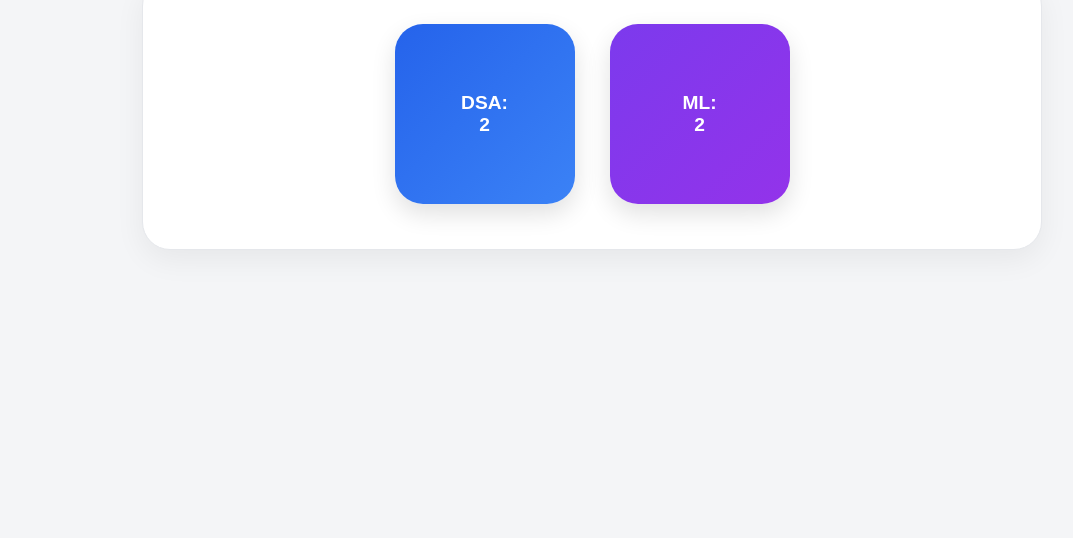
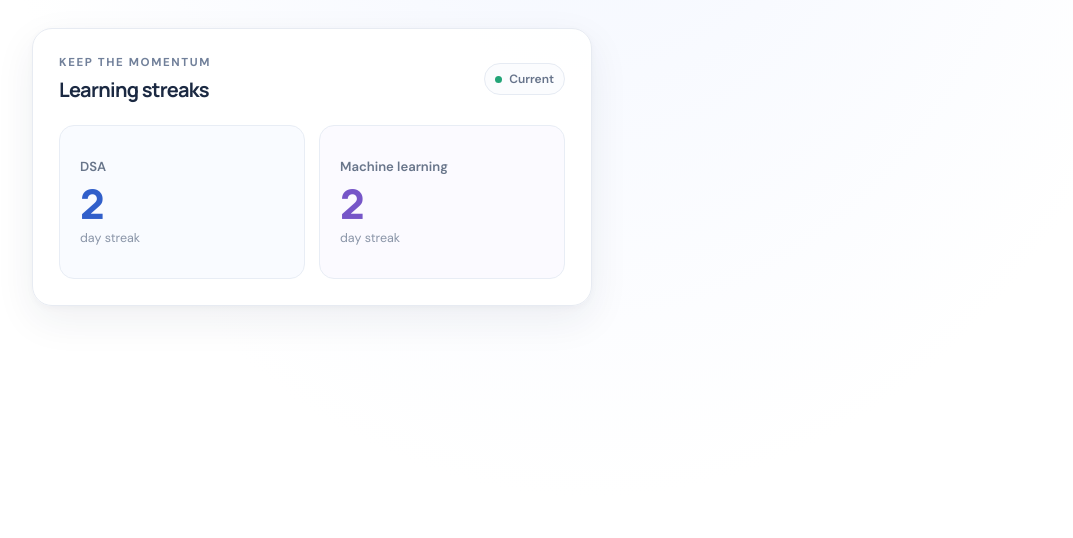
Before and after one commit to SatyamInnovates/Drona, a plain HTML site: page Frontend/index.html in a window 1280 px wide. Shown: the part 262-800 px from the top of the page, without its empty margins (48-1121 px from the left). Drawn offline with Linux system fonts and the light colour scheme.

Commit message:
added better css

```diff
--- a/Frontend/index.html
+++ b/Frontend/index.html
@@ -3,28 +3,44 @@
 <head>
     <meta charset="UTF-8">
     <meta name="viewport" content="width=device-width, initial-scale=1.0">
+    <meta name="theme-color" content="#ffffff">
     <link rel="stylesheet" href="style.css">
-    <title>Document</title>
+    <title>Drona | Learning dashboard</title>
 </head>
 <body>
-    <h1 id="heading">Drona</h1>
-    <p id="sub-heading">Your Planner and auto agent</p>
+    <main class="page-shell">
+        <header class="page-header">
+            <p class="eyebrow">YOUR LEARNING WORKSPACE</p>
+            <h1 id="heading">Drona</h1>
+            <p id="sub-heading">Your planner and auto agent</p>
+        </header>
 
-    <div class="streaks">
-    <div class="dsa-streak">
-        <span>DSA:</span>
-        <span id="dsa-streak"></span>
-    </div>
-    <div class="ml-streak">
-        <span>ML:</span>
-        <span id="ml-streak"></span>
-    </div>
-    </div>
+        <section class="dashboard-content" aria-labelledby="streak-heading">
+            <div class="streak-panel">
+                <div class="section-heading">
+                    <div>
+                        <p class="eyebrow">KEEP THE MOMENTUM</p>
+                        <h2 id="streak-heading">Learning streaks</h2>
+                    </div>
+                    <span class="live-indicator" aria-label="Current streaks">Current</span>
+                </div>
 
-
-
+                <div class="streaks">
+                    <article class="streak-card dsa-streak">
+                        <span class="streak-label">DSA</span>
+                        <span class="streak-value" id="dsa-streak" aria-live="polite">—</span>
+                        <span class="streak-caption">day streak</span>
+                    </article>
+                    <article class="streak-card ml-streak">
+                        <span class="streak-label">Machine learning</span>
+                        <span class="streak-value" id="ml-streak" aria-live="polite">—</span>
+                        <span class="streak-caption">day streak</span>
+                    </article>
+                </div>
+            </div>
+        </section>
+    </main>
 
     <script src="index.js"></script>
-
 </body>
 </html>
--- a/Frontend/style.css
+++ b/Frontend/style.css
@@ -1,141 +1,203 @@
+@import url('https://fonts.googleapis.com/css2?family=DM+Sans:wght@400;500;600;700&family=Manrope:wght@500;600;700;800&display=swap');
+
+:root {
+    color-scheme: light;
+    font-family: 'DM Sans', 'Segoe UI', sans-serif;
+    color: #172033;
+    background: #fff;
+    font-synthesis: none;
+    text-rendering: optimizeLegibility;
+    -webkit-font-smoothing: antialiased;
+    -moz-osx-font-smoothing: grayscale;
+}
+
 * {
     box-sizing: border-box;
-    margin: 0;
-    padding: 0;
 }
 
 body {
+    min-width: 320px;
     min-height: 100vh;
-    background: #f4f5f7;
-    color: #171717;
-    font-family: Arial, sans-serif;
+    margin: 0;
+    background:
+        radial-gradient(ellipse at 50% 0, rgba(238, 243, 255, 0.75), transparent 38rem),
+        #fff;
+}
+
+.page-shell {
+    width: min(1120px, calc(100% - 48px));
+    margin: 0 auto;
+}
+
+.page-header {
+    padding: clamp(54px, 9vw, 100px) 0 48px;
+    text-align: center;
+}
+
+.eyebrow {
+    margin: 0;
+    color: #71809a;
+    font-size: 0.72rem;
+    font-weight: 700;
+    letter-spacing: 0.14em;
+    line-height: 1.4;
 }
 
 #heading {
-    display: flex;
-    justify-content: center;
-    align-items: center;
-
-    min-height: 15vh;
-
-    font-size: clamp(3rem, 7vw, 6rem);
+    margin: 12px 0 5px;
+    color: #15213a;
+    font-family: 'Manrope', 'Segoe UI', sans-serif;
+    font-size: clamp(3.25rem, 8vw, 5rem);
     font-weight: 800;
-    letter-spacing: -3px;
+    letter-spacing: -0.075em;
+    line-height: 1.05;
 }
 
-
 #sub-heading {
-    display: flex;
-    justify-content: center;
-    align-items: center;
-
-    min-height: 10vh;
-
-    font-size: clamp(1.5rem, 3vw, 2.5rem);
-    font-weight: 500;
-
-    color: #555;
+    margin: 0;
+    color: #68758a;
+    font-size: clamp(1rem, 2.3vw, 1.2rem);
+    font-weight: 400;
+    letter-spacing: -0.015em;
 }
 
+.dashboard-content {
+    display: flex;
+    justify-content: flex-start;
+    padding: 0 0 72px;
+}
 
-/* =========================
-   STREAK SECTION
-========================= */
+.streak-panel {
+    width: min(100%, 560px);
+    padding: 26px;
+    border: 1px solid #e7ebf2;
+    border-radius: 20px;
+    background: rgba(255, 255, 255, 0.94);
+    box-shadow: 0 14px 40px rgba(24, 39, 75, 0.07), 0 2px 7px rgba(24, 39, 75, 0.03);
+}
+
+.section-heading {
+    display: flex;
+    align-items: center;
+    justify-content: space-between;
+    gap: 16px;
+    margin-bottom: 22px;
+}
+
+.section-heading h2 {
+    margin: 5px 0 0;
+    color: #1b2942;
+    font-family: 'Manrope', 'Segoe UI', sans-serif;
+    font-size: 1.25rem;
+    font-weight: 700;
+    letter-spacing: -0.035em;
+}
+
+.live-indicator {
+    display: inline-flex;
+    align-items: center;
+    gap: 7px;
+    padding: 7px 10px;
+    border: 1px solid #e6ebf3;
+    border-radius: 999px;
+    color: #66738a;
+    background: #fbfcfe;
+    font-size: 0.75rem;
+    font-weight: 600;
+    white-space: nowrap;
+}
+
+.live-indicator::before {
+    width: 7px;
+    height: 7px;
+    border-radius: 50%;
+    background: #22a477;
+    content: '';
+}
 
 .streaks {
-    display: flex;
-    justify-content: center;
-    align-items: center;
-    gap: 35px;
-
-    width: min(900px, 90%);
-    margin: 40px auto;
-
-    padding: 45px;
-
-    background: #ffffff;
-
-    border: 1px solid #e5e7eb;
-    border-radius: 28px;
-
-    box-shadow:
-        0 10px 30px rgba(0, 0, 0, 0.06);
+    display: grid;
+    grid-template-columns: repeat(2, minmax(0, 1fr));
+    gap: 14px;
 }
 
-
-
-
-.ml-streak,
-.dsa-streak {
-    position: relative;
-
+.streak-card {
     display: flex;
+    min-height: 154px;
     flex-direction: column;
+    align-items: flex-start;
     justify-content: center;
-    align-items: center;
-
-    width: 180px;
-    height: 180px;
-
-    border-radius: 28px;
-
-    color: white;
-
-    font-size: 1.2rem;
-    font-weight: 600;
-
-    box-shadow:
-        0 10px 25px rgba(0, 0, 0, 0.12);
-
-    transition:
-        transform 0.25s ease,
-        box-shadow 0.25s ease;
+    padding: 20px;
+    border: 1px solid #e8edf5;
+    border-radius: 15px;
+    background: #f9fbff;
+    transition: transform 180ms ease, border-color 180ms ease, box-shadow 180ms ease;
 }
 
-
-
+.streak-card:hover {
+    transform: translateY(-3px);
+    border-color: #d9e2f1;
+    box-shadow: 0 10px 22px rgba(24, 39, 75, 0.07);
+}
 
 .ml-streak {
-    background: linear-gradient(
-        135deg,
-        #7c3aed,
-        #9333ea
-    );
+    background: #fbfaff;
 }
 
-.dsa-streak {
-    background: linear-gradient(
-        135deg,
-        #2563eb,
-        #3b82f6
-    );
+.streak-label {
+    color: #68758a;
+    font-size: 0.82rem;
+    font-weight: 600;
 }
 
-
-
-.ml-streak:hover,
-.dsa-streak:hover {
-    transform: translateY(-8px);
-
-    box-shadow:
-        0 18px 35px rgba(0, 0, 0, 0.18);
+.streak-value {
+    margin-top: 9px;
+    color: #315fca;
+    font-family: 'Manrope', 'Segoe UI', sans-serif;
+    font-size: 2.55rem;
+    font-weight: 800;
+    letter-spacing: -0.07em;
+    line-height: 1;
 }
 
+.ml-streak .streak-value {
+    color: #7656c8;
+}
 
-@media (max-width: 600px) {
+.streak-caption {
+    margin-top: 5px;
+    color: #8994a7;
+    font-size: 0.78rem;
+}
+
+@media (max-width: 560px) {
+    .page-shell {
+        width: min(100% - 32px, 440px);
+    }
+
+    .page-header {
+        padding: 56px 0 36px;
+    }
+
+    .streak-panel {
+        padding: 20px;
+    }
 
     .streaks {
-        flex-direction: column;
-        padding: 30px;
+        grid-template-columns: 1fr;
+        gap: 10px;
     }
 
-    .ml-streak,
-    .dsa-streak {
-        width: 160px;
-        height: 160px;
-    }
-
-    #heading {
-        letter-spacing: -2px;
+    .streak-card {
+        min-height: 132px;
     }
 }
+
+@media (prefers-reduced-motion: reduce) {
+    *,
+    *::before,
+    *::after {
+        scroll-behavior: auto !important;
+        transition-duration: 0.01ms !important;
+    }
+}
```
Also changed, not shown: Backend(main files)/data.json (+1 -1 lines).
